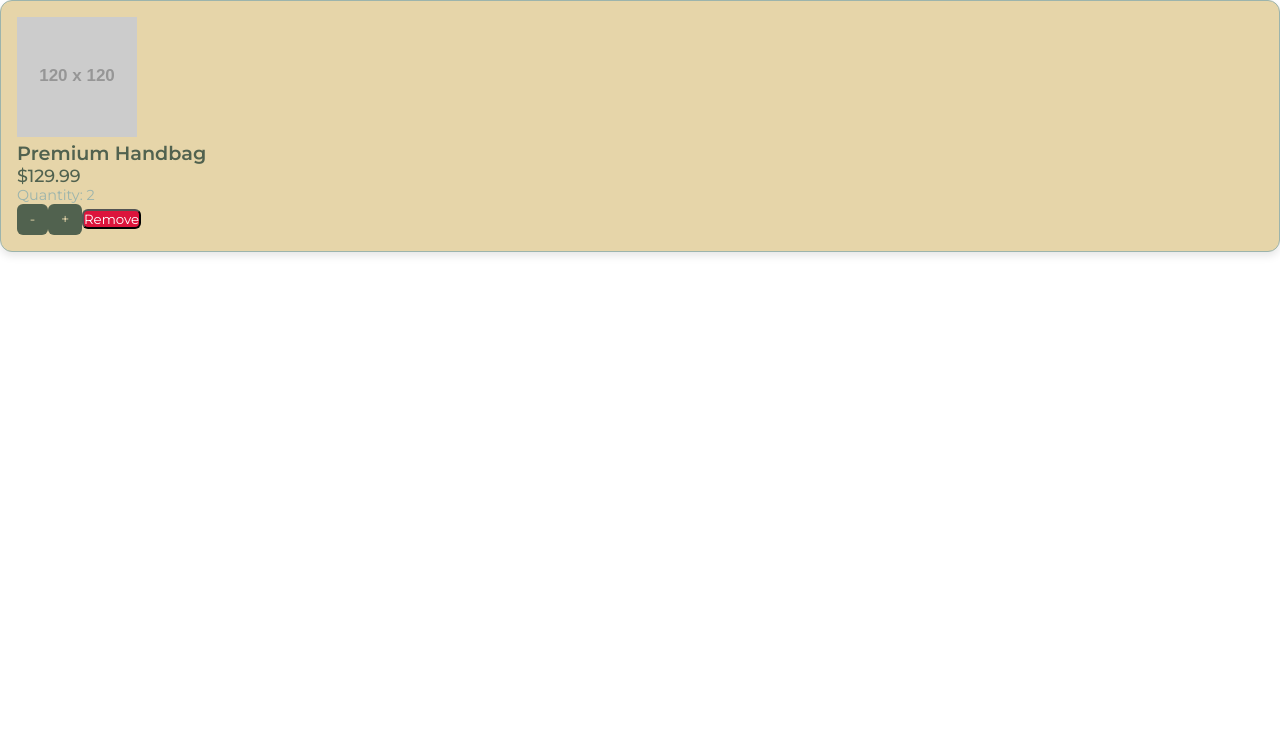
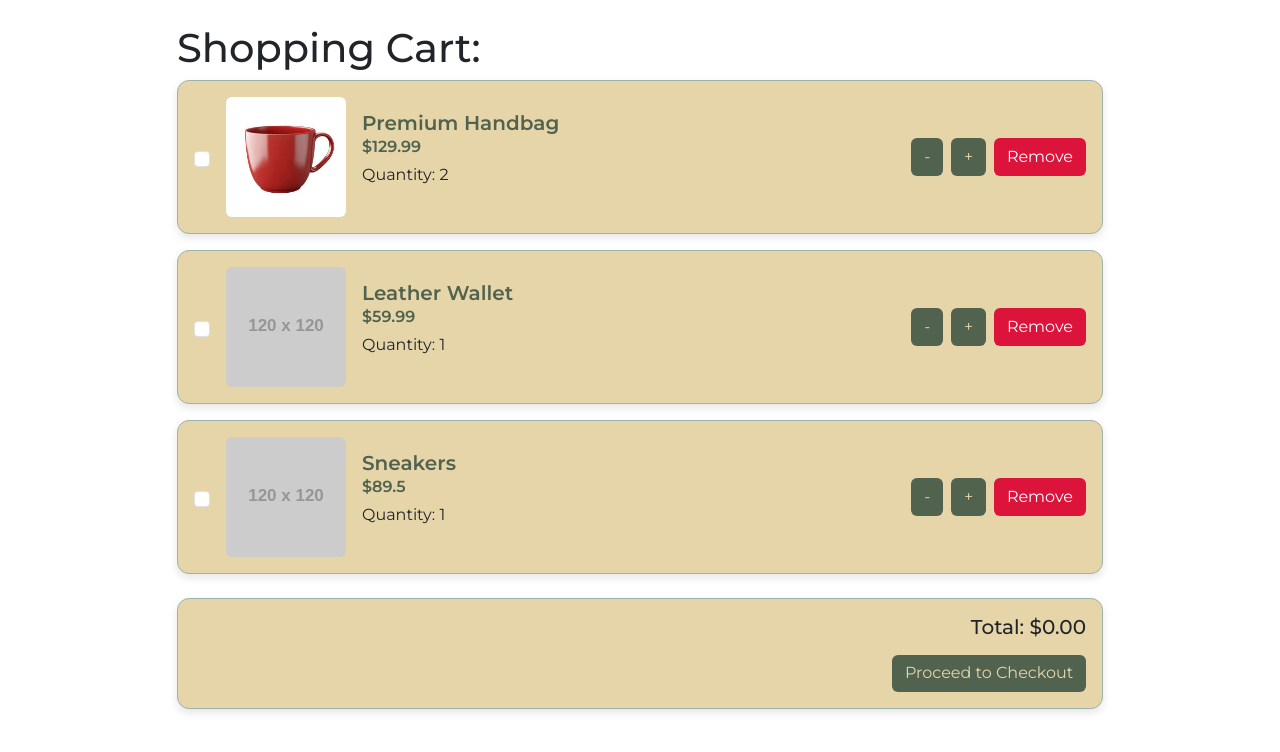
Before and after one commit to Abhijeet2765/Angular-Ecom, an Angular app: page /cart in a window 1280 px wide. Shown: the top 752 px of the page. Built offline with nearby package versions, Linux system fonts and the light colour scheme; sample sign-in values are in the browser's storage.

Commit message:
C4 shopping cart designing work completed

```diff
--- a/angular.json
+++ b/angular.json
@@ -34,10 +34,11 @@
             ],
             "styles": [
               "src/styles.css",
-              "node_modules/@fortawesome/fontawesome-free/css/all.min.css"
+              "node_modules/@fortawesome/fontawesome-free/css/all.min.css",
+              "node_modules/bootstrap/dist/css/bootstrap.min.css"
             ],
             "scripts": [
-
+              "node_modules/bootstrap/dist/js/bootstrap.bundle.min.js"
             ]
           },
           "configurations": {
--- a/src/app/app-module.ts
+++ b/src/app/app-module.ts
@@ -4,7 +4,7 @@ import { BrowserModule } from '@angular/platform-browser';
 import { AppRoutingModule } from './app-routing-module';
 import { App } from './app';
 import { LgnSgnup } from './lgn-sgnup/lgn-sgnup';
-import { ReactiveFormsModule } from '@angular/forms';
+import { FormsModule, ReactiveFormsModule } from '@angular/forms';
 import { Card } from './card/card';
 import { NavBar } from './nav-bar/nav-bar';
 import { Dashboard } from './dashboard/dashboard';
@@ -24,7 +24,8 @@ import { FavList } from './fav-list/fav-list';
   imports: [
     BrowserModule,
     AppRoutingModule,
-    ReactiveFormsModule
+    ReactiveFormsModule,
+    FormsModule
   ],
   providers: [
     provideBrowserGlobalErrorListeners(),
--- a/src/app/cart/cart.css
+++ b/src/app/cart/cart.css
@@ -1,3 +1,9 @@
+:root {
+  --Finlandia: #51624f;
+  --Hampton: #e6d5a9;
+  --Norway: #afbea2;
+  --Edward: #9cb4ac;
+}
 
 .cart-card {
   background-color: var(--Hampton);
@@ -12,31 +18,17 @@
   transform: scale(1.02);
 }
 
-    .cart-card .card-title {
+.card-title, .price {
   color: var(--Finlandia);
   font-weight: 600;
-      font-size: 1.2rem;
-    }
-
-    .cart-card .price {
-      color: var(--Finlandia);
-      font-size: 1.1rem;
-      font-weight: 500;
-    }
-
-    .cart-card .quantity {
-      color: var(--Edward);
-      font-size: 0.9rem;
 }
 
 .btn-theme {
   background-color: var(--Finlandia);
   color: var(--Hampton);
   border: none;
+  border-radius: 6px;
   padding: 0.4rem 0.8rem;
-      font-size: 0.9rem;
-      border-radius: 6px;
-      transition: 0.3s;
 }
 
 .btn-theme:hover {
@@ -47,10 +39,8 @@
 .btn-remove {
   background-color: crimson;
   color: white;
-      border-radius: 6px;
 }
 
 .btn-remove:hover {
   background-color: darkred;
-      color: white;
 }
--- a/src/app/cart/cart.html
+++ b/src/app/cart/cart.html
@@ -1,38 +1,52 @@
-
 <div class="container my-4">
   <div class="row justify-content-center">
-    <div class="col-md-8">
+    <div class="col-md-10">
+      <div><h1>Shopping Cart: </h1></div>
 
-      <!-- Cart Item Card -->
-      <div class="cart-card d-flex flex-column flex-md-row align-items-center">
+      <!-- Loop Cart Items -->
+      <div *ngFor="let item of cartItems; let i = index"
+           class="cart-card d-flex flex-column flex-md-row align-items-center mb-3">
+
+        <!-- Checkbox -->
+        <div class="d-flex align-items-center me-3 mb-2 mb-md-0">
+          <input type="checkbox" [(ngModel)]="item.selected" class="form-check-input">
+        </div>
 
         <!-- Product Image -->
-        <img src="https://via.placeholder.com/120"
+        <img [src]="item.image"
              class="img-fluid rounded me-md-3 mb-3 mb-md-0"
              alt="Product"
              style="width:120px; height:120px; object-fit:cover;">
 
-        <!-- Product Details + Buttons beside image -->
+        <!-- Product Details -->
         <div class="d-flex flex-column flex-md-row justify-content-between align-items-md-center w-100">
 
-          <!-- Text Section -->
+          <!-- Item Text -->
           <div class="me-md-3 text-center text-md-start">
-            <h5 class="card-title">Premium Handbag</h5>
-            <p class="price mb-1">$129.99</p>
-            <p class="quantity">Quantity: 2</p>
+            <h5 class="card-title">{{ item.name }}</h5>
+            <p class="price mb-1">${{ item.price }}</p>
+            <p class="quantity">Quantity: {{ item.quantity }}</p>
           </div>
 
           <!-- Action Buttons -->
           <div class="d-flex gap-2 justify-content-center justify-content-md-end mt-2 mt-md-0">
-            <button class="btn btn-theme">-</button>
-            <button class="btn btn-theme">+</button>
-            <button class="btn btn-remove">Remove</button>
+            <button class="btn btn-theme" (click)="decreaseQty(i)">-</button>
+            <button class="btn btn-theme" (click)="increaseQty(i)">+</button>
+            <button class="btn btn-remove" (click)="removeItem(i)">Remove</button>
           </div>
 
         </div>
 
       </div>
 
+      <!-- Total & Checkout -->
+      <div class="cart-card mt-4 text-center text-md-end">
+        <h5>Total: ${{ getTotal() }}</h5>
+        <button class="btn btn-theme mt-2">
+          Proceed to Checkout
+        </button>
+      </div>
+
     </div>
   </div>
 </div>
--- a/src/app/cart/cart.ts
+++ b/src/app/cart/cart.ts
@@ -1,4 +1,4 @@
-import { Component } from '@angular/core';
+import { Component, EventEmitter, Input, OnInit, Output } from '@angular/core';
 
 @Component({
   selector: 'app-cart',
@@ -6,6 +6,31 @@ import { Component } from '@angular/core';
   templateUrl: './cart.html',
   styleUrl: './cart.css'
 })
-export class Cart {
+export class Cart{
+   cartItems = [
+    { name: 'Premium Handbag', price: 129.99, quantity: 2, image: 'assets/images/OIP.jpeg', selected: false },
+    { name: 'Leather Wallet', price: 59.99, quantity: 1, image: 'https://via.placeholder.com/120', selected: false },
+    { name: 'Sneakers', price: 89.50, quantity: 1, image: 'https://via.placeholder.com/120', selected: false }
+  ];
 
+  increaseQty(index: number) {
+    this.cartItems[index].quantity++;
+  }
+
+  decreaseQty(index: number) {
+    if (this.cartItems[index].quantity > 1) {
+      this.cartItems[index].quantity--;
+    }
+  }
+
+  removeItem(index: number) {
+    this.cartItems.splice(index, 1);
+  }
+
+  getTotal() {
+    return this.cartItems
+      .filter(item => item.selected)
+      .reduce((sum, item) => sum + (item.price * item.quantity), 0)
+      .toFixed(2);
+  }
 }
--- a/src/index.html
+++ b/src/index.html
@@ -6,9 +6,9 @@
   <base href="/">
   <meta name="viewport" content="width=device-width, initial-scale=1">
   <link rel="icon" type="image/x-icon" href="favicon.ico">
-    <link rel="stylesheet" href="https://cdnjs.cloudflare.com/ajax/libs/font-awesome/6.6.0/css/all.min.css">
 </head>
 <body>
   <app-root></app-root>
 </body>
+</body>
 </html>
```
Also changed, not shown: src/assets/images/OIP.jpeg (added). Lines whose indentation alone changed are shown as unchanged.
